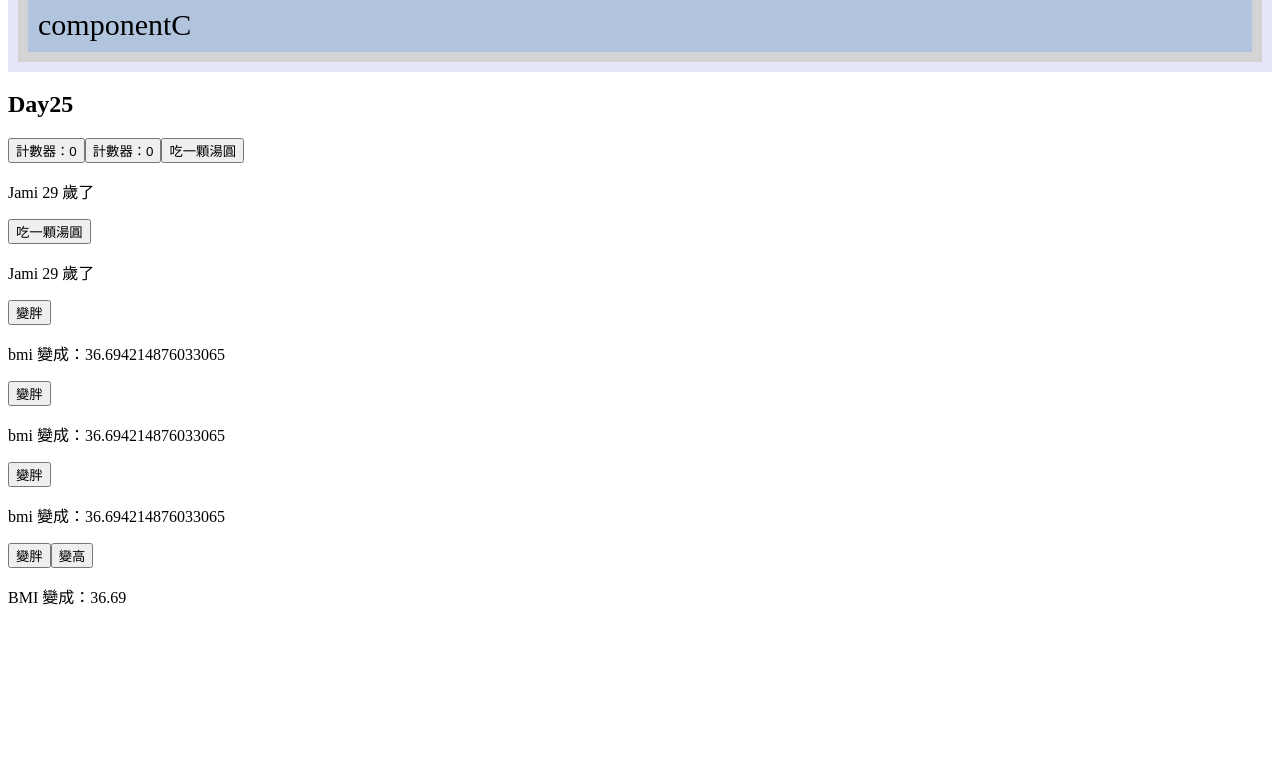
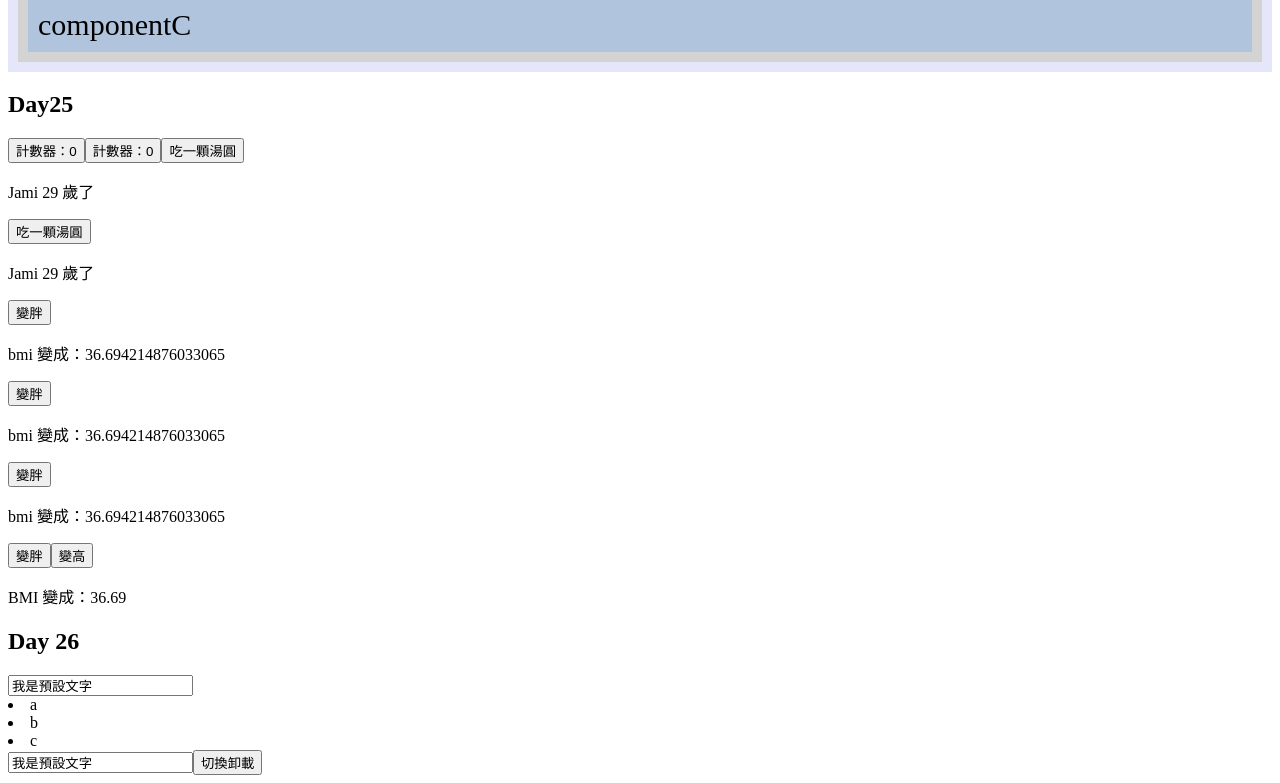
Before and after one commit to Jamixcs/2024iThome-jamixcs, a Vue app: page / in a window 1280 px wide. Shown: the part 11001-11784 px from the top of the page. Before the commit the page ends 11625 px from the top, so only its background shows below. Built offline with nearby package versions, Linux system fonts and the light colour scheme.

Commit message:
feat: day26

```diff
--- a/src/App.vue
+++ b/src/App.vue
@@ -79,6 +79,9 @@ import getterWatch from "./components/day25/getterWatch.vue";
 import getterWatchImmediate from "./components/day25/getterWatchImmediate.vue";
 import getterWatchOnce from "./components/day25/getterWatchOnce.vue";
 import getterWatchEffect from "./components/day25/getterWatchEffect.vue";
+import reference from "./components/day26/reference.vue";
+import referenceParent from "./components/day26/referenceParent.vue";
+import referenceArray from "./components/day26/referenceArray.vue";
 </script>
 
 <template>
@@ -184,5 +187,9 @@ import getterWatchEffect from "./components/day25/getterWatchEffect.vue";
     <getterWatchImmediate />
     <getterWatchOnce />
     <getterWatchEffect />
+    <h2>Day 26</h2>
+    <reference />
+    <referenceArray />
+    <referenceParent />
   </main>
 </template>
--- /dev/null
+++ b/src/components/day26/reference.vue
@@ -0,0 +1,15 @@
+<script setup>
+import { onMounted, ref, onBeforeMount } from "vue";
+
+const input = ref(null);
+
+onMounted(() => {
+  input.value.value = "我是預設文字";
+});
+// onBeforeMount(() => {
+//   input.value.value = "我是預設文字";
+// });
+</script>
+<template>
+  <input ref="input" />
+</template>
--- /dev/null
+++ b/src/components/day26/referenceArray.vue
@@ -0,0 +1,13 @@
+<script setup>
+import { onMounted, ref } from "vue";
+
+const list = ref(["a", "b", "c"]);
+const itemRefs = ref([]);
+
+onMounted(() => {
+  console.log(list.value);
+});
+</script>
+<template>
+  <li v-for="item in list" ref="itemRefs">{{ item }}</li>
+</template>
--- /dev/null
+++ b/src/components/day26/referenceChild.vue
@@ -0,0 +1,16 @@
+<script setup></script>
+
+<template>
+  <input
+    :ref="
+      (el) => {
+        if (el) {
+          console.log('元素掛載:', el); // 元素掛載時
+          el.value = '我是預設文字';
+        } else {
+          console.log('元素卸載:', el); // 元素卸載時，el 為 null
+        }
+      }
+    "
+  />
+</template>
--- /dev/null
+++ b/src/components/day26/referenceParent.vue
@@ -0,0 +1,13 @@
+<script setup>
+import ReferenceChild from "./referenceChild.vue";
+import { ref } from "vue";
+
+const show = ref(true);
+const change = function () {
+  show.value = !show.value;
+};
+</script>
+<template>
+  <ReferenceChild v-if="show" />
+  <button @click="change">切換卸載</button>
+</template>
```
